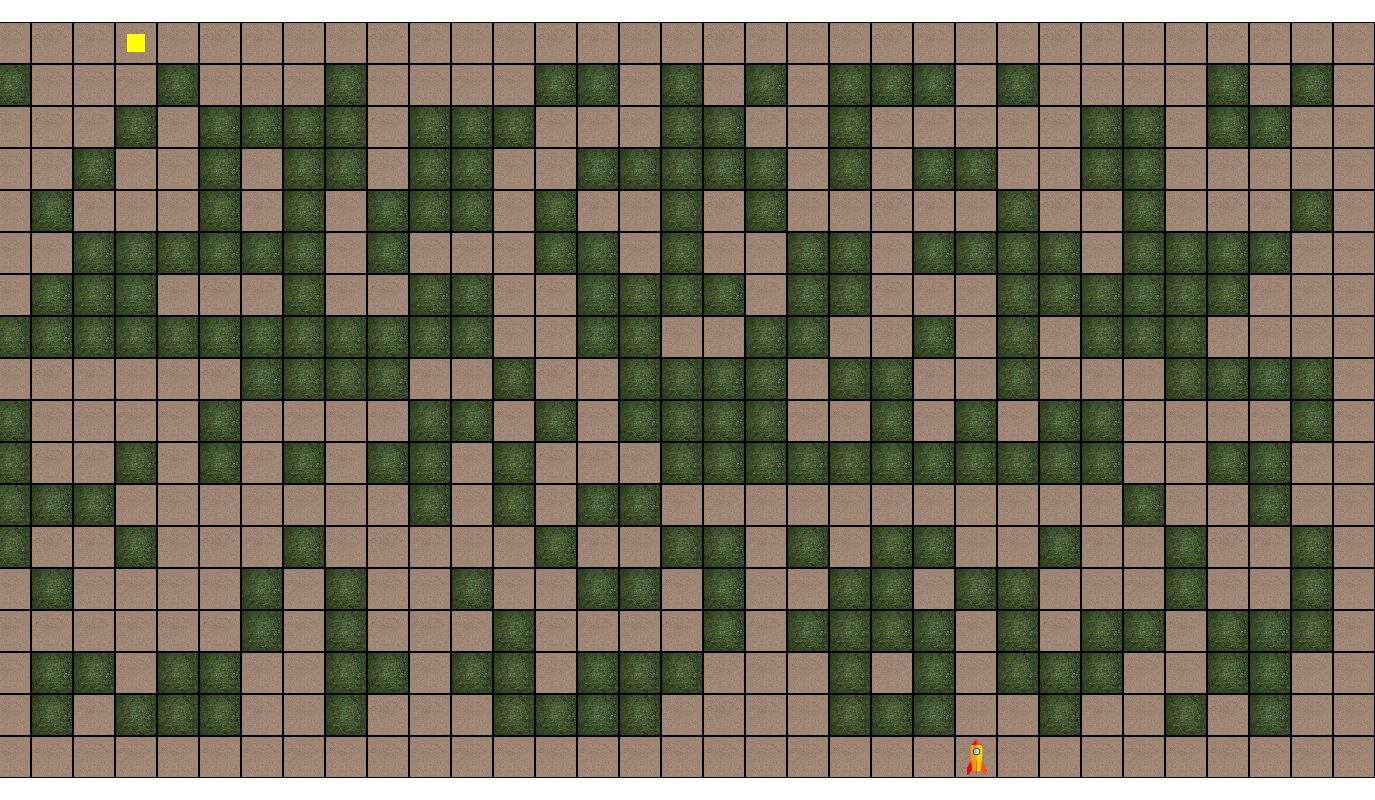
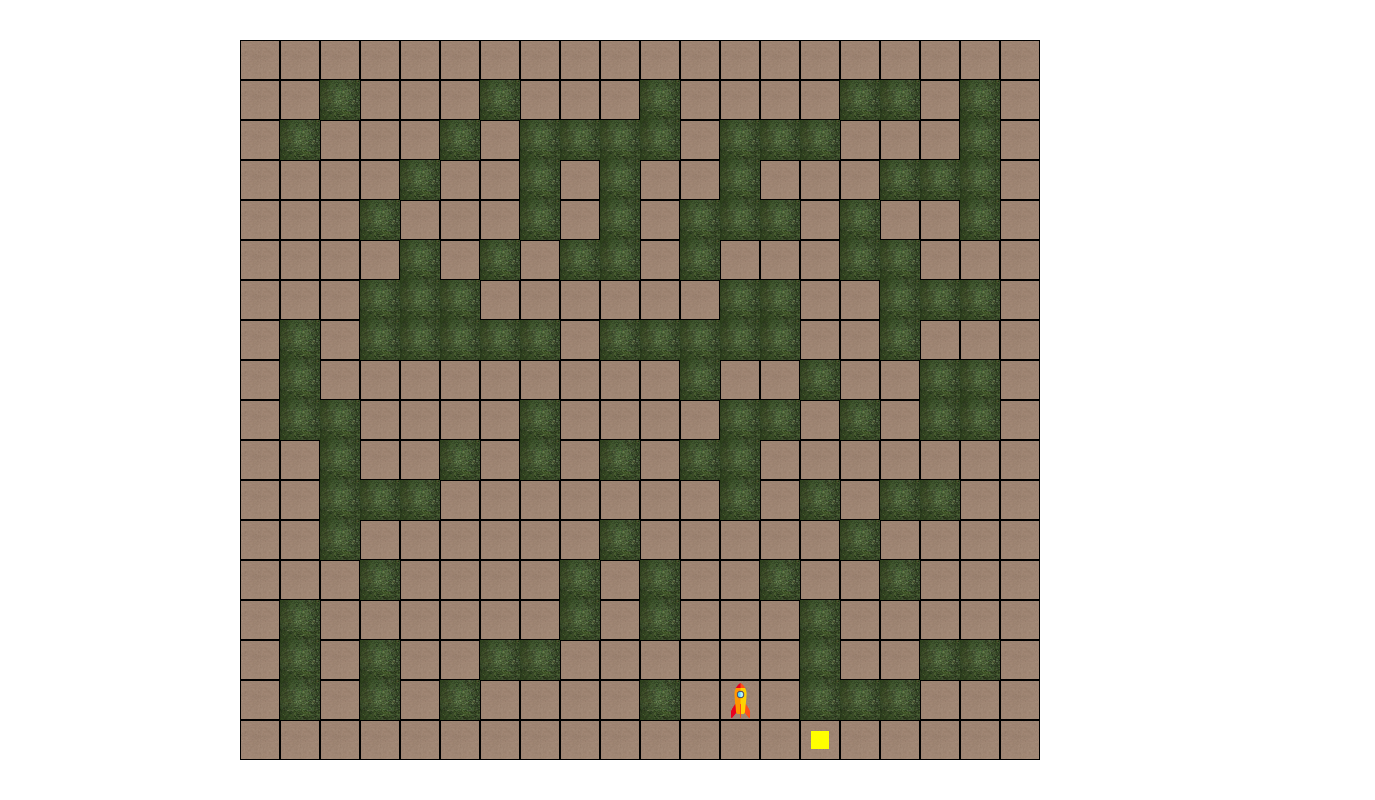
Before and after one commit to rayyan-akhter/maze, a React (Create React App) app: page / in a window 1280 px wide. Shown: the whole page, 1375 px wide, since content can reach past the window. Built offline with nearby package versions, Linux system fonts and the light colour scheme.

Commit message:
fix: rotation of rocket

```diff
--- a/src/App.css
+++ b/src/App.css
@@ -1,38 +1,5 @@
-.App {
-  text-align: center;
+*{
+  margin: 0;
+  padding: 0;
+  box-sizing: border-box;
 }
-
-.App-logo {
-  height: 40vmin;
-  pointer-events: none;
-}
-
-@media (prefers-reduced-motion: no-preference) {
-  .App-logo {
-    animation: App-logo-spin infinite 20s linear;
-  }
-}
-
-.App-header {
-  background-color: #282c34;
-  min-height: 100vh;
-  display: flex;
-  flex-direction: column;
-  align-items: center;
-  justify-content: center;
-  font-size: calc(10px + 2vmin);
-  color: white;
-}
-
-.App-link {
-  color: #61dafb;
-}
-
-@keyframes App-logo-spin {
-  from {
-    transform: rotate(0deg);
-  }
-  to {
-    transform: rotate(360deg);
-  }
-}
--- a/src/component/Cell/index.jsx
+++ b/src/component/Cell/index.jsx
@@ -14,6 +14,7 @@ export const Cell = (props) => {
     walls,
     setWalls,
     targetNode,
+    RocketClass
   } = props;
 
   const randomNumber = useRef(Math.random() * 1000);
@@ -22,7 +23,7 @@ export const Cell = (props) => {
   const startNode = i === startNodeCords.i && j === startNodeCords.j;
   const isTarget = i === targetNode.i && j === targetNode.j;
 
-  const isWall = randomNumber.current < 500 && !startNode && !isEdge;
+  const isWall = randomNumber.current < 400 && !startNode && !isEdge;
 
   useEffect(() => {
     if (isWall) {
@@ -84,7 +85,7 @@ export const Cell = (props) => {
 
   return (
     <div onClick={handleCellClick} className={`cell ${isWall && "wall"}`}>
-      {startNode && <StartNode />}
+      {startNode && <StartNode RocketClass={RocketClass} />}
       {isTarget && <TargetNode />}
     </div>
   );
--- a/src/component/Cell/style.css
+++ b/src/component/Cell/style.css
@@ -8,11 +8,13 @@
   background-image: url(../../Assets/path.avif);
   background-repeat: no-repeat;
   background-size: contain;
+  position: relative;
+
 }
 
 .wall {
+  border: none;
   background-image: url("../../Assets/wall.jpg");
-
 }
 
 .start-node {
@@ -23,11 +25,14 @@
   display: flex;
   justify-content: center;
   align-items: center;
+  position: absolute;
+  transition: transform 1s ease-in-out, top 1s ease-in-out, left 1s ease-in-out;
 }
-.rocketIcon{
-    object-fit: contain;
-    width: 35px;
-    height: 35px;
+.rocketIcon {
+  object-fit: contain;
+  width: 35px;
+  height: 35px;
+  transition: transform 0.4s ease-in-out;
 }
 
 .target-node {
@@ -35,3 +40,19 @@
   height: 18px;
   background-color: yellow;
 }
+
+.rotate-right {
+  transform: rotate(90deg);
+}
+
+.rotate-down {
+  transform: rotate(180deg);
+}
+
+.rotate-left {
+  transform: rotate(-90deg);
+}
+
+.rotate-up {
+  transform: rotate(0deg);
+}
--- a/src/component/Grid/index.jsx
+++ b/src/component/Grid/index.jsx
@@ -7,10 +7,8 @@ import "./style.css";
 export const Grid = () => {
   const [startNodeCords, setStartNodeCords] = useState(GetRandomCoordinates());
   const [targetNode, setTargetNode] = useState(GetRandomCoordinates());
-
   const [walls, setWall] = useState([]);
-
-
+  const [rocketClass, setRocketClass] = useState("rotate");
 
   const validCoordinates = () => {
     let coords = GetRandomCoordinates();
@@ -26,9 +24,9 @@ export const Grid = () => {
       let targetNode = validCoordinates();
 
       while (
-        (walls.includes(`${startNode.i}-${startNode.j}`) ||
-          walls.includes(`${targetNode.i}-${targetNode.j}`) ||
-          (startNode.i === targetNode.i && startNode.j === targetNode.j))
+        walls.includes(`${startNode.i}-${startNode.j}`) ||
+        walls.includes(`${targetNode.i}-${targetNode.j}`) ||
+        (startNode.i === targetNode.i && startNode.j === targetNode.j)
       ) {
         startNode = validCoordinates();
         targetNode = validCoordinates();
@@ -45,19 +43,24 @@ export const Grid = () => {
       const { i, j } = startNodeCords;
       let newI = i;
       let newJ = j;
+      let newRocketClass = "rotate";
 
       switch (direction) {
         case "ArrowDown":
           newJ = j + 1;
+          newRocketClass = "rotate-down";
           break;
         case "ArrowUp":
           newJ = j - 1;
+          newRocketClass = "rotate-up";
           break;
         case "ArrowRight":
           newI = i + 1;
+          newRocketClass = "rotate-right";
           break;
         case "ArrowLeft":
           newI = i - 1;
+          newRocketClass = "rotate-left";
           break;
         default:
           return;
@@ -79,8 +82,8 @@ export const Grid = () => {
         window.location.reload();
       }
 
-
       setStartNodeCords({ i: newI, j: newJ });
+      setRocketClass(newRocketClass);
     };
 
     const handleKeyDown = (event) => {
@@ -108,6 +111,7 @@ export const Grid = () => {
               walls={walls}
               setWalls={setWall}
               targetNode={targetNode}
+              RocketClass={rocketClass}
             />
           ))}
         </div>
--- a/src/component/StartNode/index.jsx
+++ b/src/component/StartNode/index.jsx
@@ -1,9 +1,9 @@
 import React from "react";
 import rocket from "../../Assets/rocket.png";
-export function StartNode({ rocketClass }) {
+export function StartNode({ RocketClass }) {
   return (
     <div className="start-node">
-      <img src={rocket} alt="rocket" className={`rocketIcon ${rocketClass}`} />
+      <img src={rocket} alt="rocket" className={`rocketIcon ${RocketClass}`} />
     </div>
   );
 }
--- a/src/utils/constants.js
+++ b/src/utils/constants.js
@@ -1,4 +1,4 @@
 export const DIMENSIONS = {
-  ROWS: 35,
+  ROWS: 20,
   COLS: 18,
 };
```
